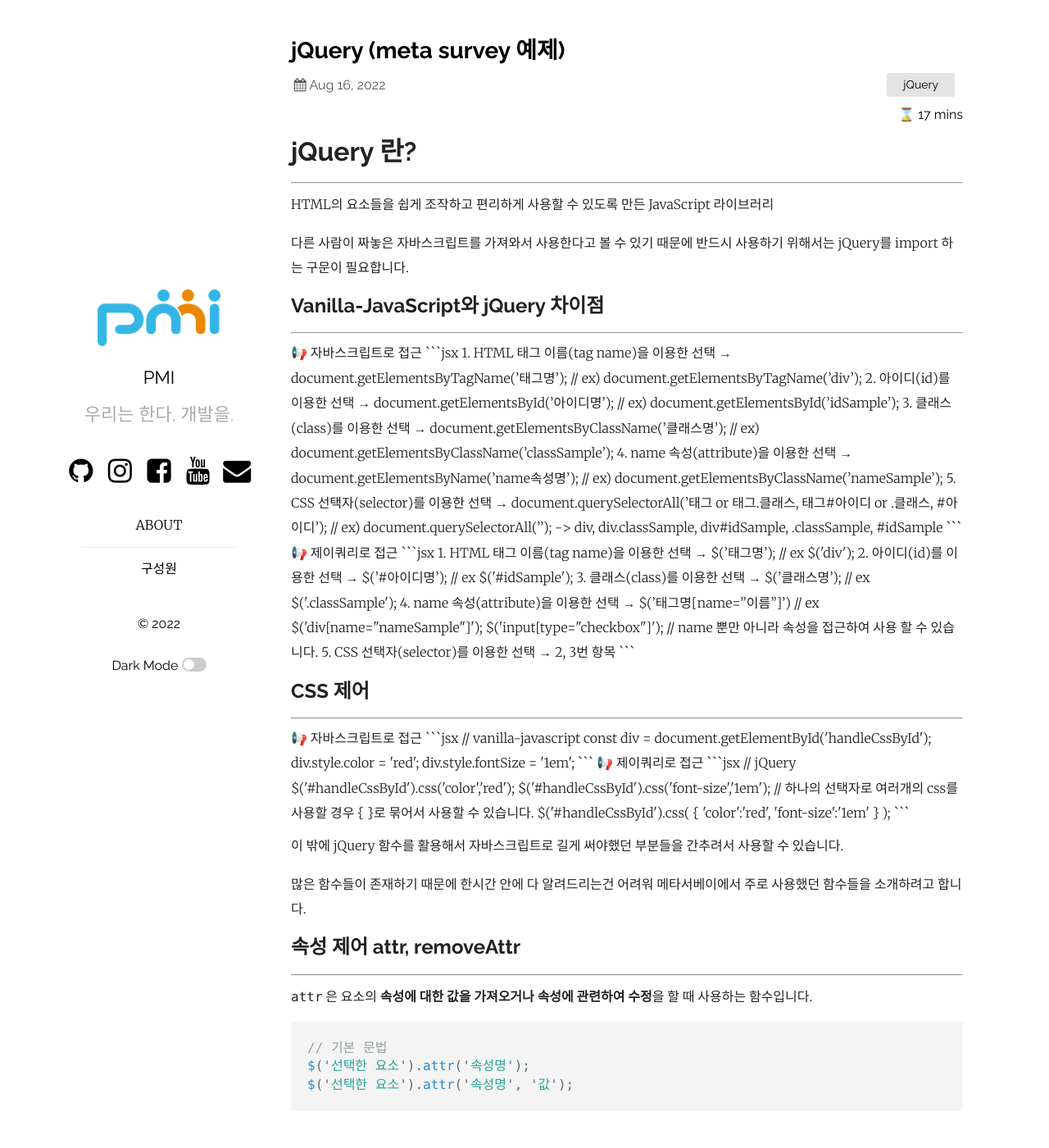
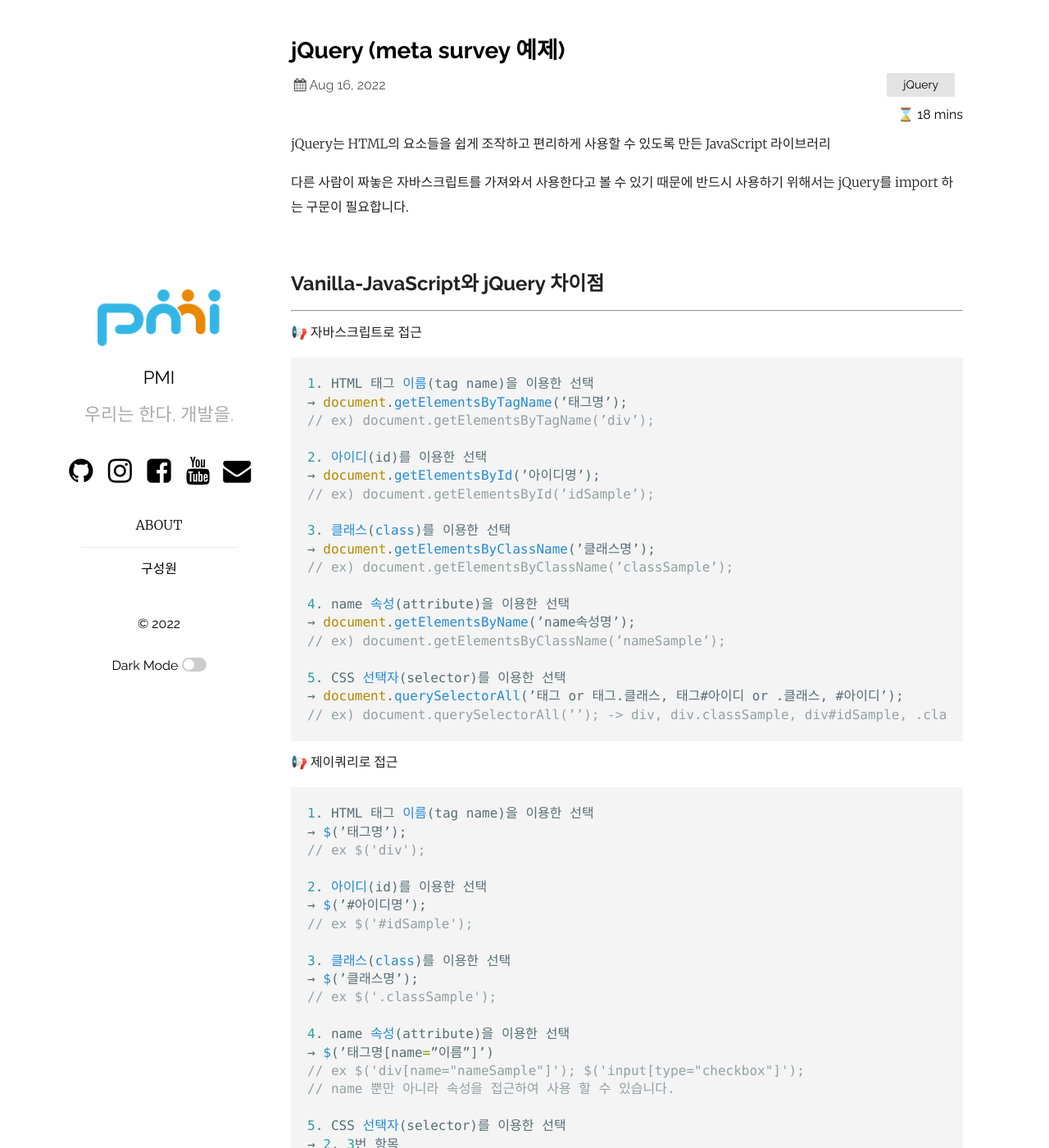
Before and after one commit to pmirnc-dev/pmirnc-dev.github.io, a Jekyll site: the page built from _posts/2022-08-16-jQuery-practice.md, in a window 1280 px wide and 1400 px high. Shown: the whole window at 82% size. Built offline with Jekyll 4.4.1, drawn with Linux system fonts in a browser that asks for light colours; comment, search, counter and statistics services are not loaded; some of the changed text lies outside the part shown.

Commit message:
fix: jquery 예제 수정

````diff
--- a/_posts/2022-08-16-jQuery-practice.md
+++ b/_posts/2022-08-16-jQuery-practice.md
@@ -6,19 +6,16 @@
 categories: jQuery
 ---
 
-# jQuery 란?
-
----
-
-HTML의 요소들을 쉽게 조작하고 편리하게 사용할 수 있도록 만든 JavaScript 라이브러리
+jQuery는 HTML의 요소들을 쉽게 조작하고 편리하게 사용할 수 있도록 만든 JavaScript 라이브러리
 
 다른 사람이 짜놓은 자바스크립트를 가져와서 사용한다고 볼 수 있기 때문에 반드시 사용하기 위해서는 jQuery를 import 하는 구문이 필요합니다.
+
+<br />
 
 ## Vanilla-JavaScript와 jQuery 차이점
 
 ---
 
-<aside>
 📢 자바스크립트로 접근
 
 ```jsx
@@ -67,13 +64,13 @@
 → 2, 3번 항목
 ```
 
-</aside>
+<br />
 
 ## CSS 제어
 
 ---
 
-<aside>
+
 📢 자바스크립트로 접근
 
 ```jsx
@@ -97,17 +94,18 @@
 );
 ```
 
-</aside>
 
 이 밖에 jQuery 함수를 활용해서 자바스크립트로 길게 써야했던 부분들을 간추려서 사용할 수 있습니다.
 
 많은 함수들이 존재하기 때문에 한시간 안에 다 알려드리는건 어려워 메타서베이에서 주로 사용했던 함수들을 소개하려고 합니다.
 
+<br />
+
 ## 속성 제어 attr, removeAttr
 
 ---
 
-`attr` 은 요소의 **속성에 대한 값을 가져오거나** **속성에 관련하여 수정**을 할 때 사용하는 함수입니다.
+```attr``` 은 요소의 **속성에 대한 값을 가져오거나** **속성에 관련하여 수정**을 할 때 사용하는 함수입니다.
 
 ```jsx
 // 기본 문법
@@ -119,7 +117,7 @@
 
 ### 메타서베이 예제
 
-`attr`
+```attr```
 
 📌 readonly 속성 수정
 
@@ -155,19 +153,19 @@
 
 ---
 
-`before`  **선택한 요소의 앞**에 내용 삽입
+```before```  **선택한 요소의 앞**에 내용 삽입
 
-`after` **선택한 요소의 뒤**에 내용 삽입
+```after``` **선택한 요소의 뒤**에 내용 삽입
 
-`prepend` **선택한 요소의 자식 요소 앞**에 내용 삽입
+```prepend``` **선택한 요소의 자식 요소 앞**에 내용 삽입
 
-`append` **선택한 요소의 자식 요소 뒤**에 내용 삽입
+```append``` **선택한 요소의 자식 요소 뒤**에 내용 삽입
 
 <br />
 
 ### 메타 서베이 예제
 
-📌 `after`
+📌 ```after```
 
 입력한 년도부터 시작하여 올해 2022년까지의 년도를 드랍다운 형식으로 만들어 input 뒤에다가 붙이기
 
@@ -204,7 +202,7 @@
 
 <br />
 
-📌 **테이블 만들기** ( `append`, `appendTo` 차이 **)**
+📌 **테이블 만들기** ( ```append```, ```appendTo``` 차이 **)**
 
 ```jsx
 $(document).ready(function(){
@@ -239,7 +237,7 @@
 });
 ```
 
-`append` 의 경우 마지막에 추가
+```append``` 의 경우 마지막에 추가
 
 ```jsx
 // sample1 뒤에 sample2를 추가 합니다.
@@ -249,7 +247,7 @@
 sample1.appendTo(sample2)
 ```
 
-`appendTo`는 요소 사이에 추가 됩니다.
+```appendTo```는 요소 사이에 추가 됩니다.
 
 예제를 보면 `th` 요소는 `thead` 요소 사이에 있어야 함으로 `append`가 아닌 `appendTo`를 활용해서 `thead` **요소 안**에 `th` **요소를 추가** 시켜준걸 알 수 있습니다.
 
@@ -257,13 +255,13 @@
 
 ### 2. clone, detach
 
-`clone`은 **HTML 요소를 복사하여 새로운 HTML 요소를 생성**
+```clone```은 **HTML 요소를 복사하여 새로운 HTML 요소를 생성**
 
 → **HTML 요소를 복사하여 변수에 담아만 놨을 뿐**이라 보여주기 위해서서는 보여지는 메소드를 이용해야합니다.
 
-`detach`는 잘라내기와 비슷한 기능을 합니다.
+```detach```는 잘라내기와 비슷한 기능을 합니다.
 
-`detach` 메소드를 활용해서 변수에 담아 놓으면 언제든지 지웠던 요소를 보여지는 메소드에 이용하여 나타낼 수 있습니다.
+```detach``` 메소드를 활용해서 변수에 담아 놓으면 언제든지 지웠던 요소를 보여지는 메소드에 이용하여 나타낼 수 있습니다.
 
 <br />
 
@@ -288,7 +286,7 @@
 
 ---
 
-**`find`** 선택한 요소의 **하위 요소 중 특정 요소를 찾을 때** 사용
+**```find```** 선택한 요소의 **하위 요소 중 특정 요소를 찾을 때** 사용
 
 ```jsx
 // question-name이 Q3인 요소를 찾고 class가 s-answer div 안에서 table tbody 의 요소를 찾는다.
@@ -298,7 +296,7 @@
 var $inputNodeClone = $onNode.find("div.s-answer").clone();
 ```
 
-**`eq(index)`**선택한 요소를 index 번호로 찾을 수 있습니다. ( 0 번 부터 시작 )
+**```eq(index)```**선택한 요소를 index 번호로 찾을 수 있습니다. ( 0 번 부터 시작 )
 
 ```jsx
 // vkey가 idx (값) 인 input 요소의 첫 번째 요소의 값을 가져온다.
@@ -316,13 +314,13 @@
 function inputEventAdd(){
   $('input').on('keydown',function() {
       var $thisInput = $(this)
-							.
-					    .
+                    .
+                    .
           var isShow = showArray.indexOf(idx) !== -1;
           var hKey1 = +$('input[vkey='+idx+']').eq(0).val();
           var hKey2 = +$('input[vkey='+idx+']').eq(1).val();
-		          .
-							.
+                    .
+                    .
 
   });
 }
@@ -346,7 +344,7 @@
 
 ---
 
-`parent` 는 특정 요소의 부모 요소 (상위)를 선택합니다.
+```parent``` 는 특정 요소의 부모 요소 (상위)를 선택합니다.
 
 ```jsx
 // 기본 문법
@@ -373,7 +371,7 @@
 $('tr[vkey='+voteArray[voteIdx]+']').parent().append($nextTr)
 ```
 
-`children` 는 특정 요소의 자식 요소 (하위)를 선택합니다.
+```children``` 는 특정 요소의 자식 요소 (하위)를 선택합니다.
 
 ```jsx
 // 기본 문법
@@ -516,8 +514,8 @@
 $('input[qname=SQ19]').on('change',disableInput);
 ```
 
+<br />
+
 💡**이벤트가 발생할 때마다 함수를 찾아 실행하는 것**이기 때문에 function() { } 이 아닌 함수를 따로 만들어서 가져다가 쓸 수 있습니다.
 
 <br />
-
----
````
